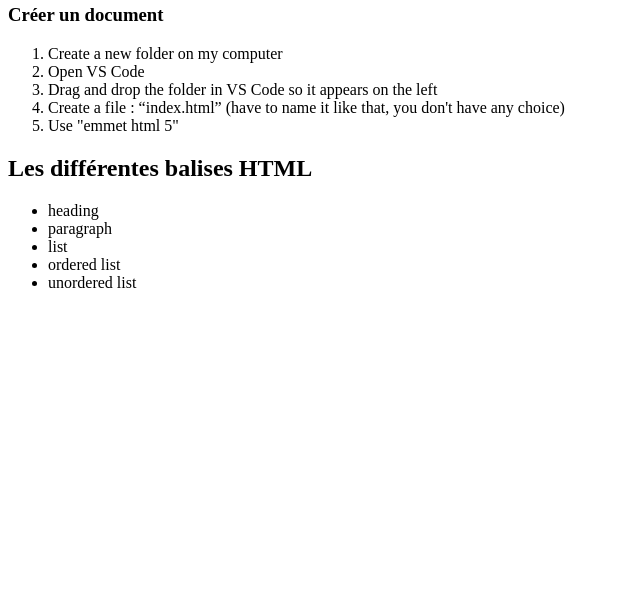
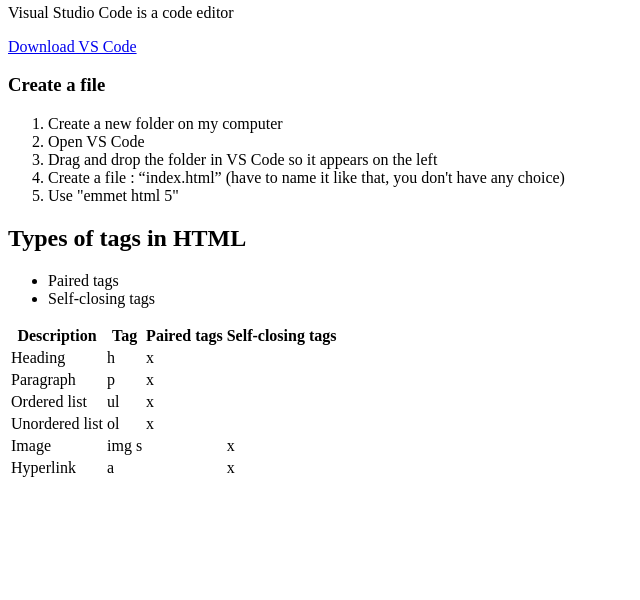
Before and after one commit to lilimng/intro-html, a plain HTML site: page index.html in a window 1280 px wide. Shown: the part 200-800 px from the top of the page, without its empty margins (0-640 px from the left). Drawn offline with Linux system fonts and the light colour scheme.

Commit message:
Add files via upload

```diff
--- a/index.html
+++ b/index.html
@@ -6,11 +6,13 @@
     <title>Document</title>
 </head>
 <body>
-    <h1>Cours d'intégration web</h1>
+    <h1>Learn to code</h1>
         <h2>VS Code</h2>
             <h3>Description</h3>
-                <p>VS Code est un éditeur de code</p>
-            <h3>Créer un document</h3>
+                <img src="logo vs code.jpeg">
+                <p>Visual Studio Code is a code editor</p>
+                <a href="http://https://code.visualstudio.com/">Download VS Code</a>
+            <h3>Create a file</h3>
                 <ol>
                     <li>Create a new folder on my computer</li>
                     <li>Open VS Code</li>
@@ -19,13 +21,59 @@
                     <li>Use "emmet html 5"</li>
                 </ol>
                 </p>
-        <h2>Les différentes balises HTML</h2>
+        <h2>Types of tags in HTML</HTML></h2>
             <ul>
-                <li>heading</li>
-                <li>paragraph</li>
-                <li>list</li>
-                <li>ordered list</li>
-                <li>unordered list</li>
+                <li>Paired tags</li>
+                <li>Self-closing tags</li>
             </ul>
+            <table>
+                <thead>
+                    <tr>
+                        <th>Description</th>
+                        <th>Tag</th>
+                        <th>Paired tags</th>
+                        <th>Self-closing tags</th>
+                    </tr>
+                </thead>
+                <tbody>
+                    <tr>
+                        <td>Heading</td>
+                        <td>h</td>
+                        <td>x</td>
+                        <td></td>
+                    </tr>
+                    <tr>
+                        <td>Paragraph</td>
+                        <td>p</td>
+                        <td>x</td>
+                        <td></td>
+                    </tr>
+                    <tr>
+                        <td>Ordered list</td>
+                        <td>ul</td>
+                        <td>x</td>
+                        <td></td>
+                    </tr>
+                    <tr>
+                        <td>Unordered list</td>
+                        <td>ol</td>
+                        <td>x</td>
+                        <td></td>
+                    <tr>
+                        <td>Image</td>
+                        <td>img s</td>
+                        <td></td>
+                        <td>x</td>
+                    </tr>
+                    <tr>
+                        <td>Hyperlink</td>
+                        <td>a</td>
+                        <td></td>
+                        <td>x</td>
+                    </tr>
+
+                    </tr>
+                </tbody>
+            </table>
 </body>
 </html>
```
